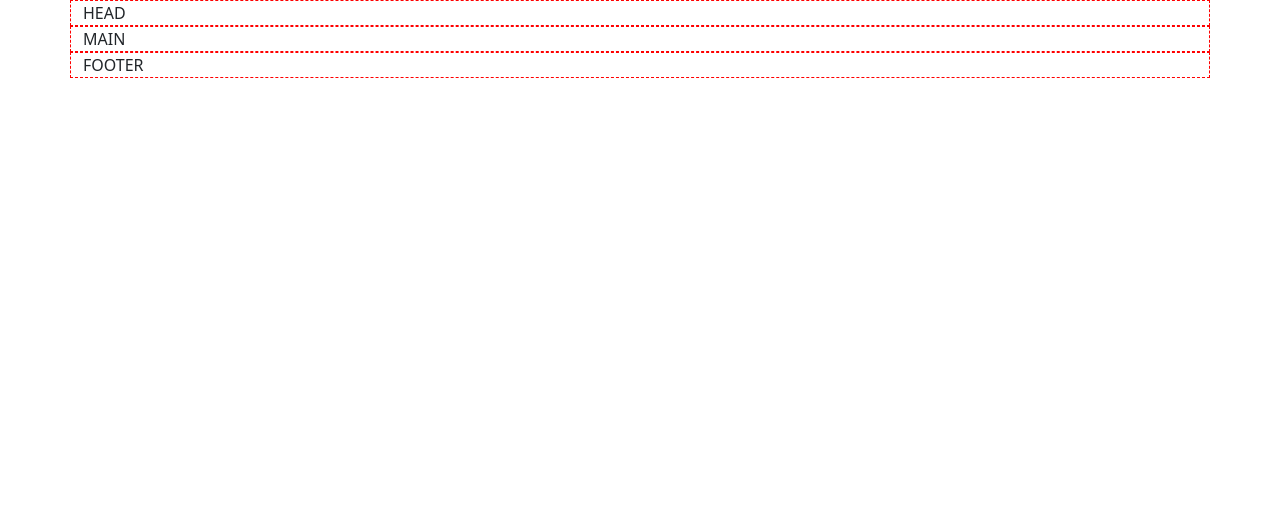
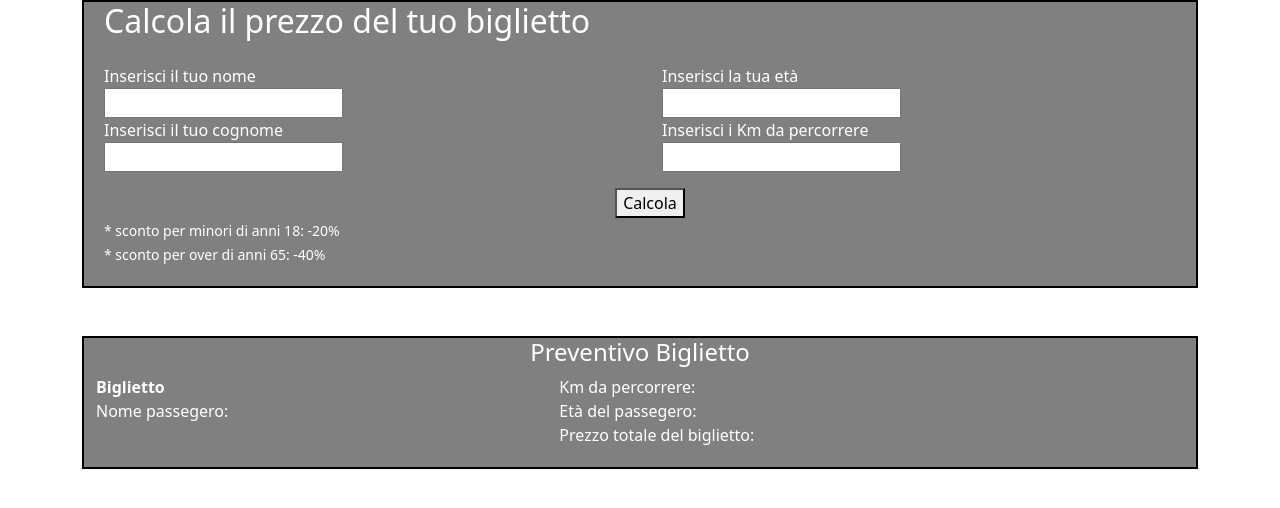
Before and after one commit to GiordanoDiego/js-biglietto-treno-form, a plain HTML site: page index.html in a window 1280 px wide. Drawn offline with nearby package versions, Linux system fonts and the light colour scheme.

Commit message:
completed

```diff
--- a/css/style.css
+++ b/css/style.css
@@ -1,46 +1,20 @@
-/* -----------------RESET RULE----------------- */
 
-
-
-/* -----------------GENERAL RULE----------------- */
-
-
-/* -----------------HEADER RULE----------------- */
 
 
 /* -----------------MAIN RULE------------------- */
 
+.ticket-container{
+    border: 2px solid black;
+    background-color: gray;
+    color: white;
+    padding-bottom: 20px;
+}
 
-/* -----------------FOOTER RULE----------------- */
-
-
-
-
-/* -----------------MEDIA QUERY----------------- */
-/* IN MOBILE FIRST */
-
-@media screen and (max-width: 576px) {
+.form_container{
+    border: 2px solid black;
+    background-color: gray;
+    color: white;
+    padding-left: 20px;
+    padding-bottom: 20px;
 
 }
-@media screen and (max-width: 768px) {
-
-}
-@media screen and (max-width: 992px) {
-
-}
-
-/* IN DEKSTOP FIRST */
-@media screen and (min-width: 992px) {
-
-}
-@media screen and (min-width: 768px) {
-
-}
-@media screen and (min-width: 576px) {
-
-}
-
-/* -----------------DEBUG----------------- */
-.debug .container {
-    border: 1px dashed red;
-}
--- a/index.html
+++ b/index.html
@@ -9,34 +9,101 @@
         <link href="https://cdn.jsdelivr.net/npm/bootstrap@5.3.2/dist/css/bootstrap.min.css" rel="stylesheet" integrity="sha384-T3c6CoIi6uLrA9TneNEoa7RxnatzjcDSCmG1MXxSR1GAsXEV/Dwwykc2MPK8M2HN" crossorigin="anonymous">
         <link rel="stylesheet" href="./css/style.css">
         <!-- TITLE PAGE -->
-        <title>Document</title>
+        <title>Ticket train</title>
     </head>
 
         <!-- START BODY -->
     <body class="debug">
-        <!-- START MAIN HEADER -->
-        <header>
-            <div class="container">
-                HEAD
-            </div>
-        </header>
-        <!-- END MAIN HEADER -->
 
         <!-- START MAIN -->
         <main>
             <div class="container">
-                MAIN
+                <div class="form_container">
+                    <h2 class="mb-4">
+                        Calcola il prezzo del tuo biglietto
+                    </h2>
+                    <form>
+                        <div class="row">
+                            <div class="col-6">
+                                <div>
+                                    <div>
+                                        <label for="userName">Inserisci il tuo nome</label>
+                                    </div>
+                                    <input type="text" name="userName" id="userName">
+                                </div>
+                                <div>
+                                    <div>
+                                        <label for="userLastName">Inserisci il tuo cognome</label>
+                                    </div>
+                                    <input type="text" name="userLastName" id="userLastName">
+                                </div>
+                            </div>
+                            <div class="col-6">
+                                <div>
+                                    <div>
+                                        <label for="ageUser">Inserisci la tua età</label>
+                                    </div>
+                                    <input type="number" name="ageUser" id="ageUser">
+                                </div>
+                                <div>
+                                    <div>
+                                        <label for="km">Inserisci i Km da percorrere</label>
+                                    </div>
+                                    <input type="number" name="km" id="km">
+                                </div>
+                            </div>
+                            <div class="col-12 text-center mt-3">
+                                <button id="myButton" type="button">Calcola</button>
+                            </div>
+                        </div>
+                    </form>
+                    <div>
+                        <div>
+                            <small>* sconto per minori di anni 18: -20%</small>
+                        </div>
+                        <div>
+                            <small>* sconto per over di anni 65: -40%</small>
+                        </div>
+                    </div>
+                </div>
+
+
+                <div class="container mt-5 ticket-container">
+                   <div class="row">
+                        <div class="col-12 text-center">
+                            <h4>
+                                Preventivo Biglietto
+                            </h4>
+                        </div>
+                   </div>
+                   <div class="col-12">
+                        <div class="row">
+                            <div class="col-5">
+                                <strong>Biglietto</strong>
+                                <div>
+                                    Nome passegero: <span id="userNameInput"></span>
+                                </div>
+                            </div>
+                            <div class="col-7">
+                                <div>
+                                    Km da percorrere: <span id="kmInput"></span>
+                                </div>
+                                <div>
+                                    Età del passegero: <span id="ageUserInput"></span>
+                                </div>
+                                <div>
+                                    Prezzo totale del biglietto:
+                                    <span id="price"></span>
+                                </div>
+                            </div>
+                        </div>
+                   </div>
+                </div>
             </div>
         </main>
         <!-- END MAIN -->
 
-        <!-- START FOOTER -->
-        <footer>
-            <div class="container">
-                FOOTER
-            </div>
-        </footer>
-        <!-- END FOOTER -->
+
         <script src="https://cdn.jsdelivr.net/npm/bootstrap@5.3.2/dist/js/bootstrap.bundle.min.js" integrity="sha384-C6RzsynM9kWDrMNeT87bh95OGNyZPhcTNXj1NW7RuBCsyN/o0jlpcV8Qyq46cDfL" crossorigin="anonymous"></script>
         <script src="./js/script.js"></script>
     </body>
--- a/js/script.js
+++ b/js/script.js
@@ -0,0 +1,61 @@
+//variabili
+
+let km;
+let ageUser;
+const priceKm = 0.21;
+let priceTicket;
+
+const discountOver65 = 0.6; //sconto over 65
+const discountMinor = 0.8;  //sconto minorenni
+
+const myButton = document.getElementById('myButton');
+
+let infoTicket = document.getElementById('infoTicket');
+
+
+//Setto il mio bottone
+myButton.addEventListener('click', function(){
+    km = document.getElementById('km');
+    kmValue = parseInt(km.value);
+    document.getElementById('kmInput').innerHTML = kmValue;
+
+    ageUser = document.getElementById('ageUser');
+    ageUserValue = parseInt(ageUser.value);
+    document.getElementById('ageUserInput').innerHTML = ageUserValue;
+
+    userName = document.getElementById('userName');
+    userNameValue = userName.value;
+
+    userLastName = document.getElementById('userLastName');
+    userLastNameValue = userLastName.value;
+
+    document.getElementById('userNameInput').innerHTML = userNameValue + " " + userLastNameValue;
+
+    //applico scontistica in base all'età
+    if (ageUserValue < 18){
+        //sconto minori
+        console.log('Sconto minori');
+        priceTicket = kmValue * priceKm * discountMinor;
+        document.getElementById('price').innerHTML = priceTicket.toFixed(2) + '€ (scontato del 20%, sconto minori)';
+        console.log('prezzo', priceTicket.toFixed(2));
+    }
+    else if (ageUserValue > 65){
+        //sconto over
+        console.log('Sconto over');
+        priceTicket = kmValue * priceKm * discountOver65;
+        document.getElementById('price').innerHTML = priceTicket.toFixed(2) + '€ (scontato del 40%, sconto over 65)';
+        console.log('prezzo', priceTicket.toFixed(2));
+    }
+    else{
+        //niente sconto
+        console.log('niente sconto');
+        priceTicket = kmValue * priceKm;
+        document.getElementById('price').innerHTML = priceTicket.toFixed(2);
+    }
+
+    //azzero il compilamento dell'utente
+    ageUser.value = '';
+    km.value = '';
+    userName.value = '';
+    userLastName.value = '';
+})
```
